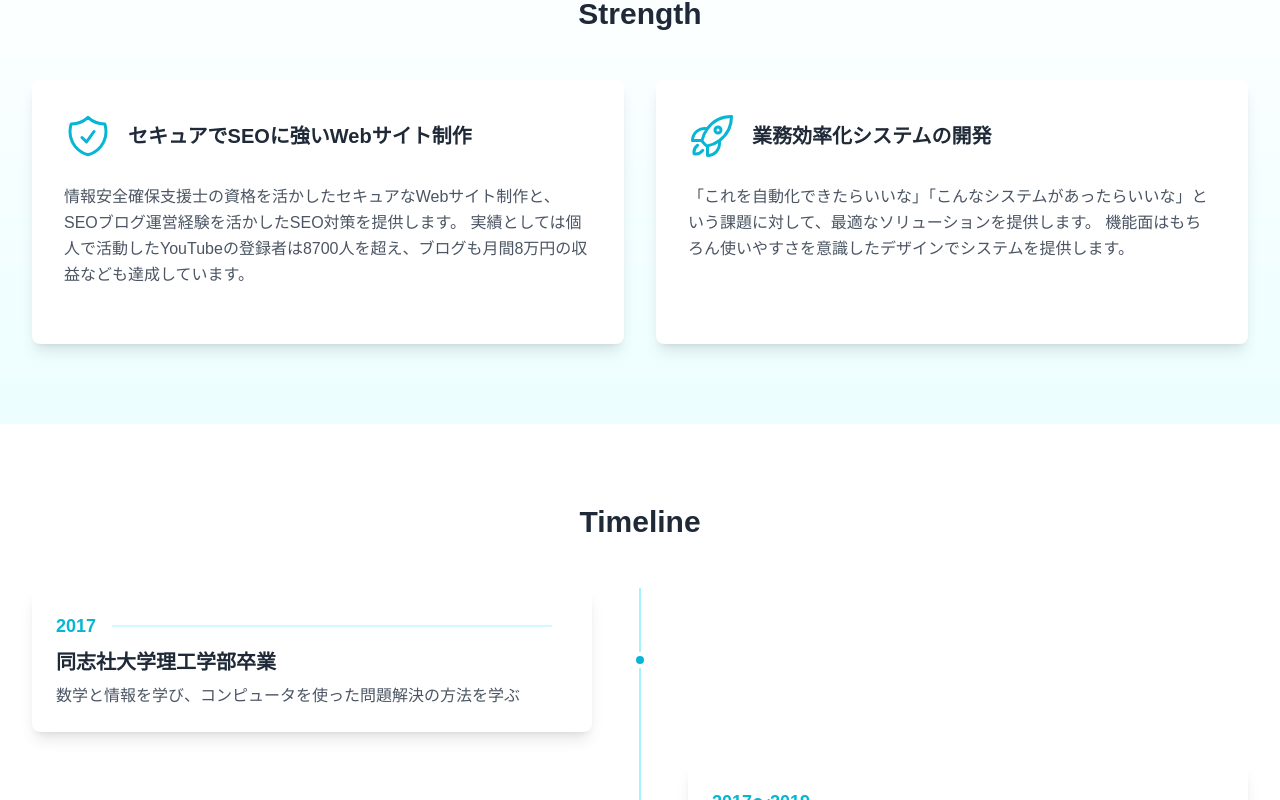
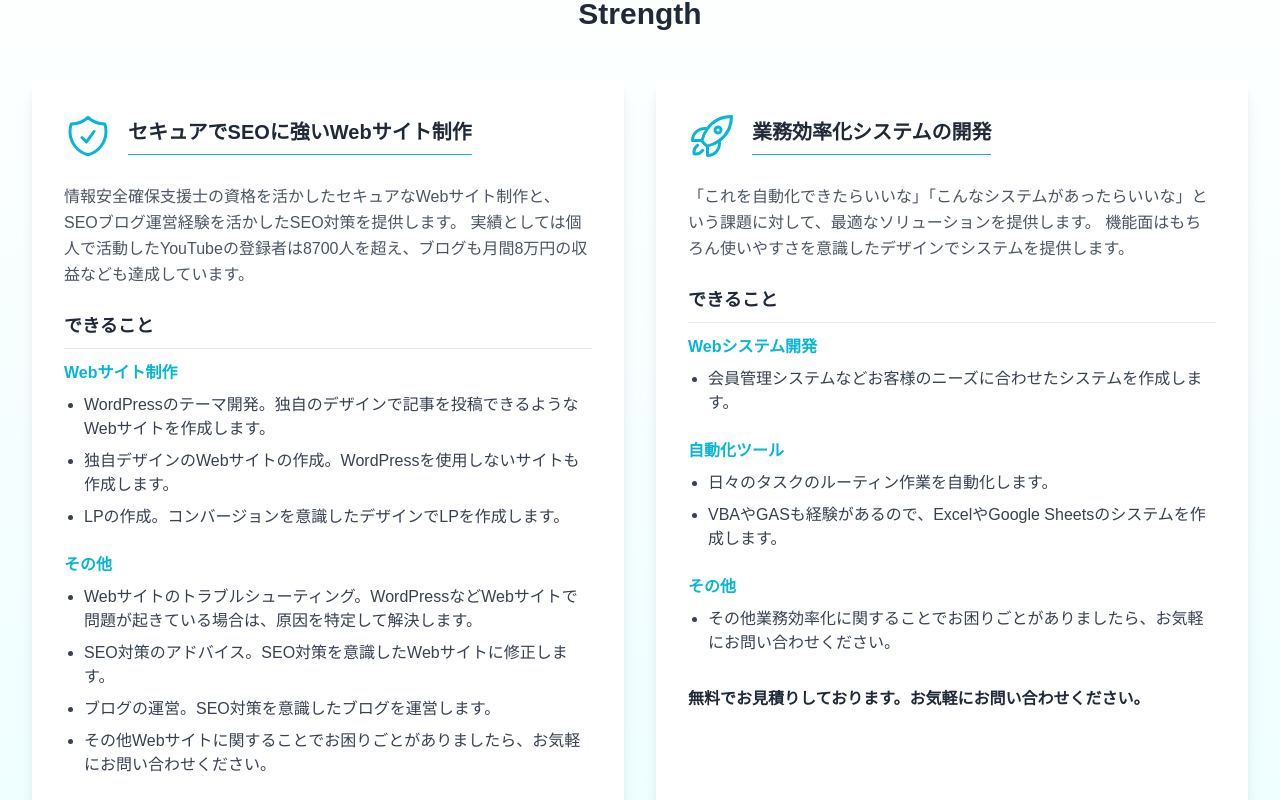
Before and after one commit to non-dev777/non_portfolio, a Next.js app: page / in a window 1280 px wide. Shown: the part 1640-2440 px from the top of the page. Built offline with nearby package versions, Linux system fonts and the light colour scheme.

Commit message:
✨ Enhance Strength component with detailed service offerings and pricing

```diff
--- a/app/components/Strength.tsx
+++ b/app/components/Strength.tsx
@@ -3,8 +3,20 @@
 import { motion } from "framer-motion";
 import { ShieldCheckIcon, RocketLaunchIcon } from "@heroicons/react/24/outline";
 
+type CanDos = {
+  [key: string]: string[];
+};
+
+interface Strength {
+  icon: React.ElementType;
+  title: string;
+  description: string;
+  canDos: CanDos;
+  pricing: string;
+}
+
 const Strength = () => {
-  const strengths = [
+  const strengths: Strength[] = [
     {
       icon: ShieldCheckIcon,
       title: "セキュアでSEOに強いWebサイト制作",
@@ -12,6 +24,20 @@ const Strength = () => {
         "情報安全確保支援士の資格を活かしたセキュアなWebサイト制作と、SEOブログ運営経験を活かしたSEO対策を提供します。" +
         "\n\n" +
         "実績としては個人で活動したYouTubeの登録者は8700人を超え、ブログも月間8万円の収益なども達成しています。",
+      canDos: {
+        Webサイト制作: [
+          "WordPressのテーマ開発。独自のデザインで記事を投稿できるようなWebサイトを作成します。",
+          "独自デザインのWebサイトの作成。WordPressを使用しないサイトも作成します。",
+          "LPの作成。コンバージョンを意識したデザインでLPを作成します。",
+        ],
+        その他: [
+          "Webサイトのトラブルシューティング。WordPressなどWebサイトで問題が起きている場合は、原因を特定して解決します。",
+          "SEO対策のアドバイス。SEO対策を意識したWebサイトに修正します。",
+          "ブログの運営。SEO対策を意識したブログを運営します。",
+          "その他Webサイトに関することでお困りごとがありましたら、お気軽にお問い合わせください。",
+        ],
+      },
+      pricing: "無料でお見積りしております。お気軽にお問い合わせください。",
     },
     {
       icon: RocketLaunchIcon,
@@ -20,6 +46,19 @@ const Strength = () => {
         "「これを自動化できたらいいな」「こんなシステムがあったらいいな」という課題に対して、最適なソリューションを提供します。" +
         "\n\n" +
         "機能面はもちろん使いやすさを意識したデザインでシステムを提供します。",
+      canDos: {
+        Webシステム開発: [
+          "会員管理システムなどお客様のニーズに合わせたシステムを作成します。",
+        ],
+        自動化ツール: [
+          "日々のタスクのルーティン作業を自動化します。",
+          "VBAやGASも経験があるので、ExcelやGoogle Sheetsのシステムを作成します。",
+        ],
+        その他: [
+          "その他業務効率化に関することでお困りごとがありましたら、お気軽にお問い合わせください。",
+        ],
+      },
+      pricing: "無料でお見積りしております。お気軽にお問い合わせください。",
     },
   ];
 
@@ -71,7 +110,7 @@ const Strength = () => {
             >
               <div className="flex items-center mb-6">
                 <strength.icon className="h-12 w-12 text-cyan-500 mr-4" />
-                <h3 className="text-xl font-semibold text-gray-800">
+                <h3 className="text-xl font-semibold text-gray-800 border-b border-cyan-500 pb-2">
                   {strength.title}
                 </h3>
               </div>
@@ -79,6 +118,33 @@ const Strength = () => {
               <p className="text-gray-600 mb-6 leading-relaxed">
                 {strength.description}
               </p>
+
+              <div className="mb-6">
+                <h4 className="text-lg font-semibold text-gray-800 mb-3 border-b border-gray-200 pb-2">
+                  できること
+                </h4>
+                {Object.entries(strength.canDos).map(([category, techs]) => (
+                  <div key={category} className="mb-4">
+                    <h5 className="text-md font-bold text-cyan-500 mb-2">
+                      {category}
+                    </h5>
+                    <ul className="list-disc pl-5">
+                      {techs.map((tech) => (
+                        <li
+                          className="text-gray-700 font-medium pb-2"
+                          key={tech}
+                        >
+                          {tech}
+                        </li>
+                      ))}
+                    </ul>
+                  </div>
+                ))}
+              </div>
+
+              <div className="flex items-center">
+                <p className="text-gray-800 font-bold"> {strength.pricing}</p>
+              </div>
             </motion.div>
           ))}
         </motion.div>
```
